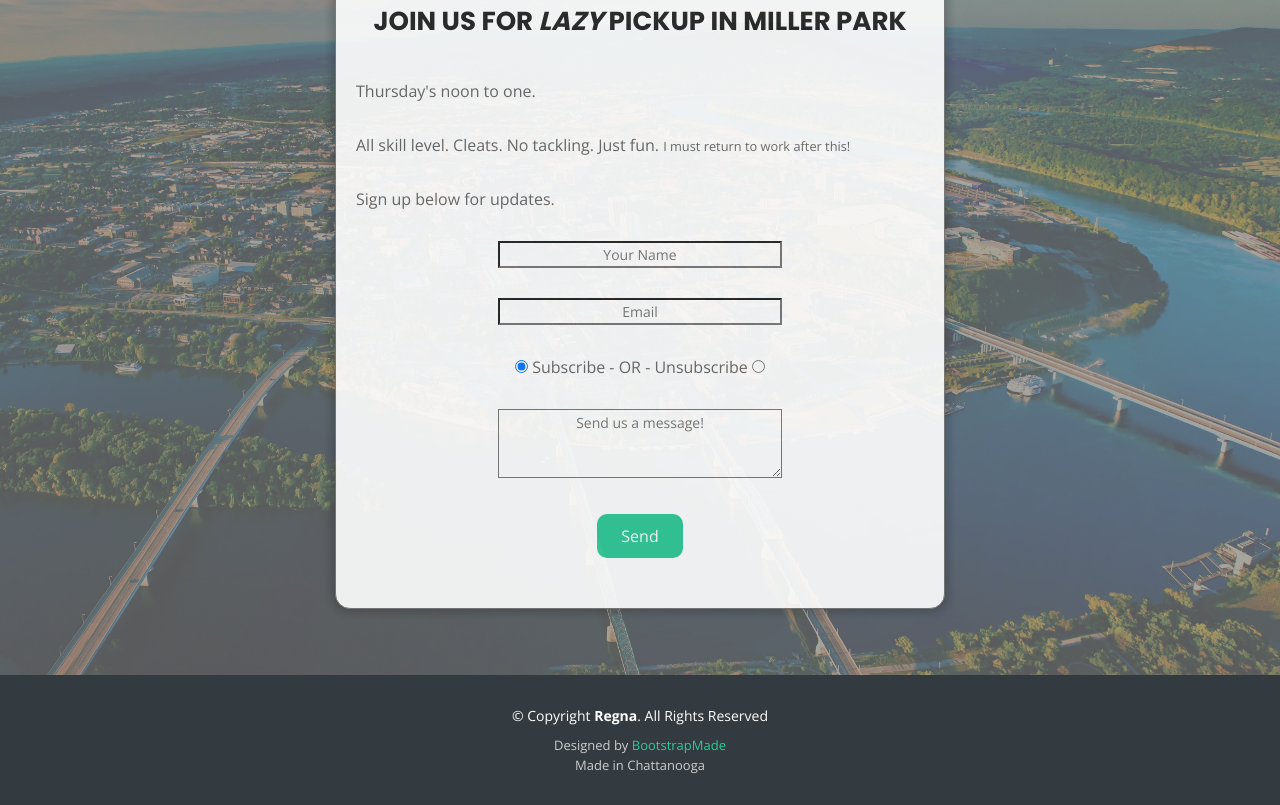
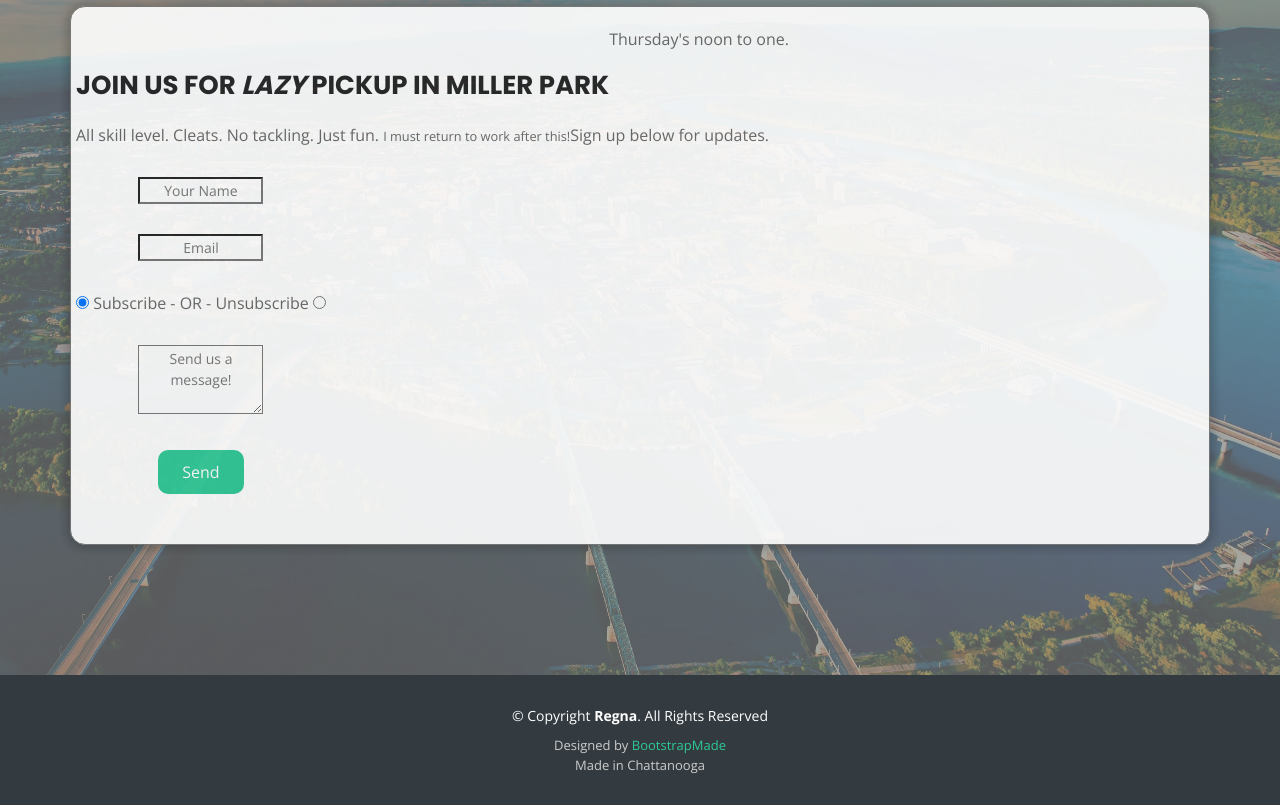
Before and after one commit to aguileraGit/chattLunchSoccer, a plain HTML site: page index.html in a window 1280 px wide. Shown: the part 125-930 px from the top of the page. Drawn offline with nearby package versions, Linux system fonts and the light colour scheme.

Commit message:
Simplified html. Need to use better Bootstrap grid system.

```diff
--- a/css/style.css
+++ b/css/style.css
@@ -278,7 +278,7 @@ h1, h2, h3, h4, h5, h6 {
   background: #51d8ad;
 }
 
-#hero .box {
+#hero .box-container {
   padding: 20px 20px 20px 20px;
   border: 1px solid #767676;
   border-radius: 15px;
--- a/index.html
+++ b/index.html
@@ -53,18 +53,16 @@
   ============================-->
   <section id="hero">
     <div class="hero-container wow fadeInUp">
-      <div class="container w-50">
+      <div class="box-container container">
 
-          <div class="box">
-
-            <div class="">
+            <div class="row">
             <p><h1><center>Join us for <i>lazy</i> pickup in Miller Park</center></h1></p>
             <p>Thursday's noon to one.</p>
             <p>All skill level. Cleats. No tackling. Just fun. <small>I must return to work after this!</small></p>
             <p>Sign up below for updates.</p>
             </div>
 
-            <div class="justify-center">
+            <div class="row justify-center">
               <div class="form">
                 <form name="contact" method="POST" data-netlify="true" class="contactForm">
                   <p>
@@ -86,7 +84,6 @@
                 </form>
               </div>
             </div>
-          </div>
 
       </div>
     </div>
```
